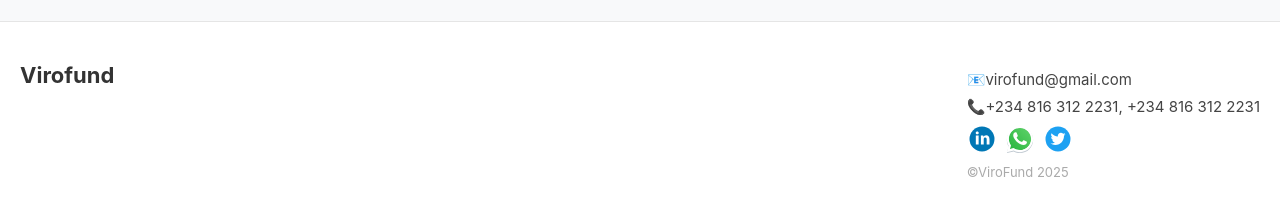
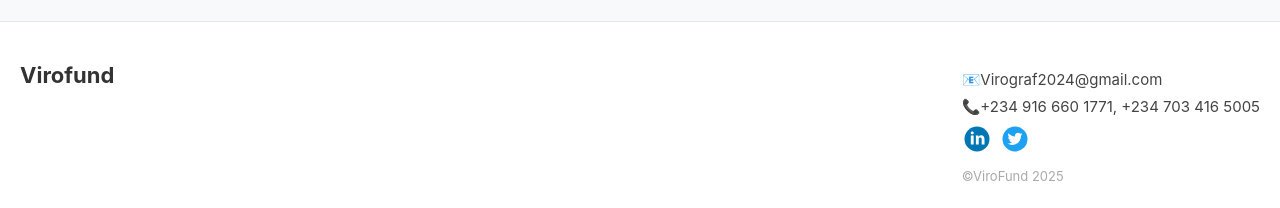
Before and after one commit to Virograf2024/Virofund, a Next.js app: page / in a window 1280 px wide. Shown: the part 2718-2926 px from the top of the page. Built offline with nearby package versions, Linux system fonts and the light colour scheme; no server answers; the database is empty.

Commit message:
add: added the actual navigation links

```diff
--- a/src/app/MobileLanding.css
+++ b/src/app/MobileLanding.css
@@ -61,6 +61,7 @@ a:visited {
   display: flex;
   align-items: center;
   gap: 1em;
+  transition: all 0.3s ease-in-out;
 }
 .nav-child:link {
   color: #1a1a1a;
--- a/src/components/sections/Features/Features.tsx
+++ b/src/components/sections/Features/Features.tsx
@@ -3,7 +3,7 @@ import { Fade } from "react-awesome-reveal";
 
 function Features() {
   return (
-    <Fade direction="up" className="fade" triggerOnce>
+    <Fade direction="up" className="fade" triggerOnce fraction={0.3}>
       <section className="features">
         <div className="feature-badge">
           Why Startups Fail More Often Than They Succeed
--- a/src/components/sections/Footer/Footer.tsx
+++ b/src/components/sections/Footer/Footer.tsx
@@ -1,5 +1,6 @@
 import React from "react";
 import Image from "next/image";
+import Link from "next/link";
 
 function Footer() {
   return (
@@ -10,31 +11,32 @@ function Footer() {
       <div>
         <div className="footer-contact" id="contact">
           <span className="icon">📧</span>
-          <a href="mailto:virofund@gmail.com">virofund@gmail.com</a>
+          <a href="mailto:Virograf2024@gmail.com">Virograf2024@gmail.com</a>
         </div>
         <div className="footer-contact">
           <span className="icon">📞</span>
-          <span>+234 816 312 2231, +234 816 312 2231</span>
+          <span>+234 916 660 1771, +234 703 416 5005</span>
         </div>
         <div className="socials">
+          <Link
+            href="https://www.linkedin.com/company/virograf-inc/"
+            target="_blank"
+          >
             <Image
               src="/linkedin-svgrepo-com.svg"
               alt="LinkedIn Logo"
               width={30}
               height={30}
             />
-          <Image
-            src="/whatsapp-svgrepo-com.svg"
-            alt="Whatsapp Logo"
-            width={30}
-            height={30}
-          />
+          </Link>
+          <Link href="https://x.com/virograf?t=qulOxaKJWHwqOTznLEiQbg&s=08">
             <Image
               src="/twitter-svgrepo-com.svg"
               alt="Twitter Logo"
               width={30}
               height={30}
             />
+          </Link>
         </div>
         {/* Copyright */}
         <p className="footer-copy">©ViroFund 2025</p>
--- a/src/components/sections/Hero/Hero.tsx
+++ b/src/components/sections/Hero/Hero.tsx
@@ -19,11 +19,12 @@ function Hero() {
                 type="underline"
                 show={inView}
                 animate
-                animationDuration={2500}
+                animationDuration={2000}
                 padding={1}
-                iterations={5}
+                iterations={3}
                 animationDelay={6}
                 color="#fff"
+                strokeWidth={3}
               >
                 African
               </RoughNotation>{" "}
--- a/src/components/sections/Waitlist/Waitlist.tsx
+++ b/src/components/sections/Waitlist/Waitlist.tsx
@@ -34,6 +34,7 @@ function Waitlist() {
                   animate
                   animationDuration={2500}
                   iterations={5}
+                  strokeWidth={3}
                   color="#22c55e"
                 >
                   Build
```
Also changed, not shown: public/logo.jpg (renamed from public/l0g0.jpg). Lines whose indentation alone changed are shown as unchanged.
